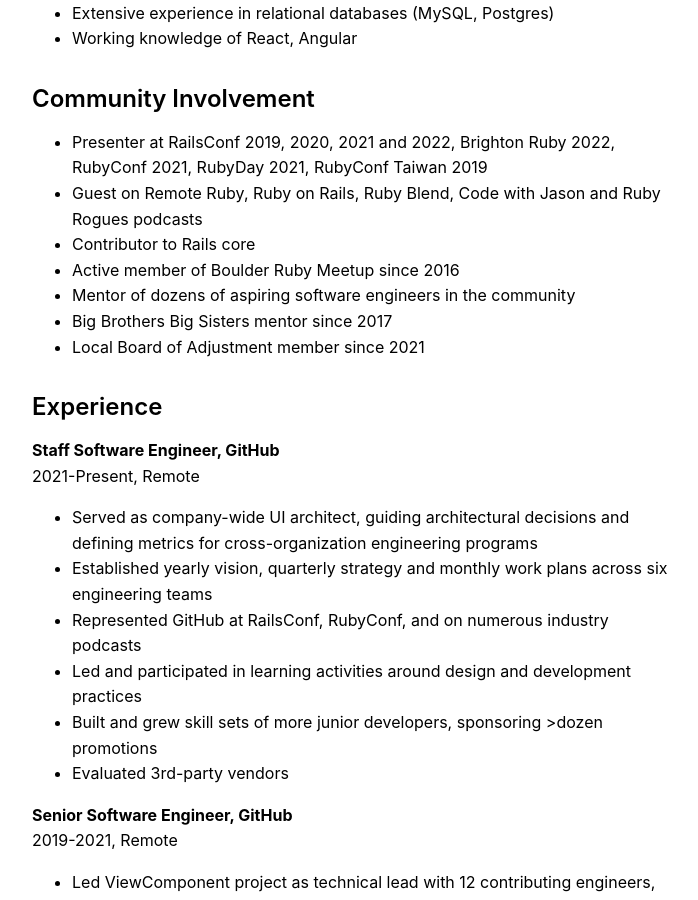
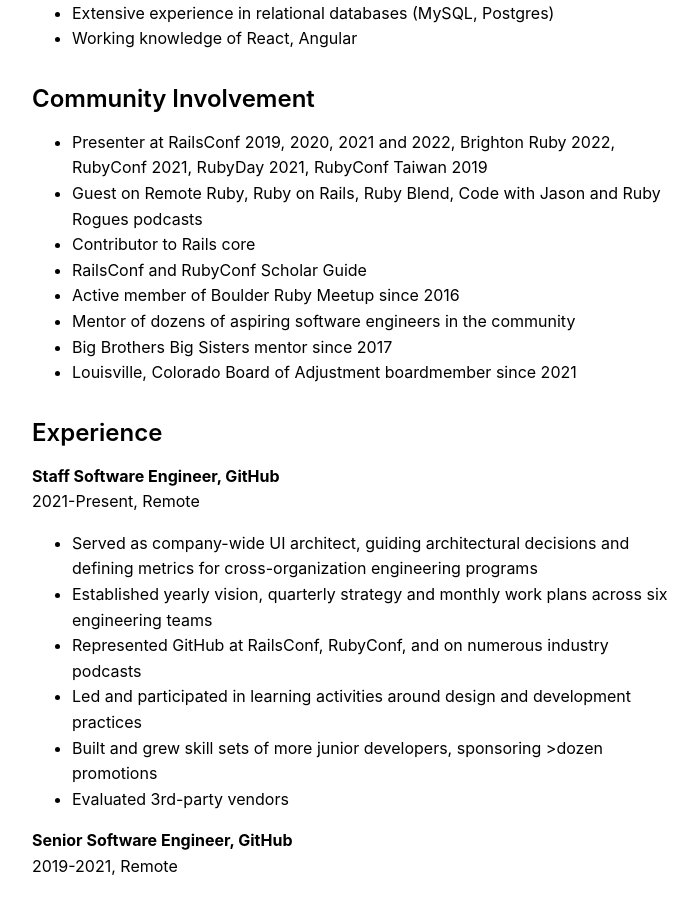
Before and after one commit to joelhawksley/identity, a Jekyll site: the page built from resume.md, in a window 1280 px wide and 900 px high, scrolled down 469 px. Shown: the whole window, without its empty margins (288-986 px from the left). Built offline with Jekyll 4.4.1, drawn with Linux system fonts in a browser that asks for light colours.

Commit message:
copy updates

```diff
--- a/resume.md
+++ b/resume.md
@@ -23,10 +23,11 @@
 - Presenter at RailsConf 2019, 2020, 2021 and 2022, Brighton Ruby 2022, RubyConf 2021, RubyDay 2021, RubyConf Taiwan 2019
 - Guest on Remote Ruby, Ruby on Rails, Ruby Blend, Code with Jason and Ruby Rogues podcasts
 - Contributor to Rails core
+- RailsConf and RubyConf Scholar Guide
 - Active member of Boulder Ruby Meetup since 2016
 - Mentor of dozens of aspiring software engineers in the community
 - Big Brothers Big Sisters mentor since 2017
-- Local Board of Adjustment member since 2021
+- Louisville, Colorado Board of Adjustment boardmember since 2021
 
 ## Experience
 
```
